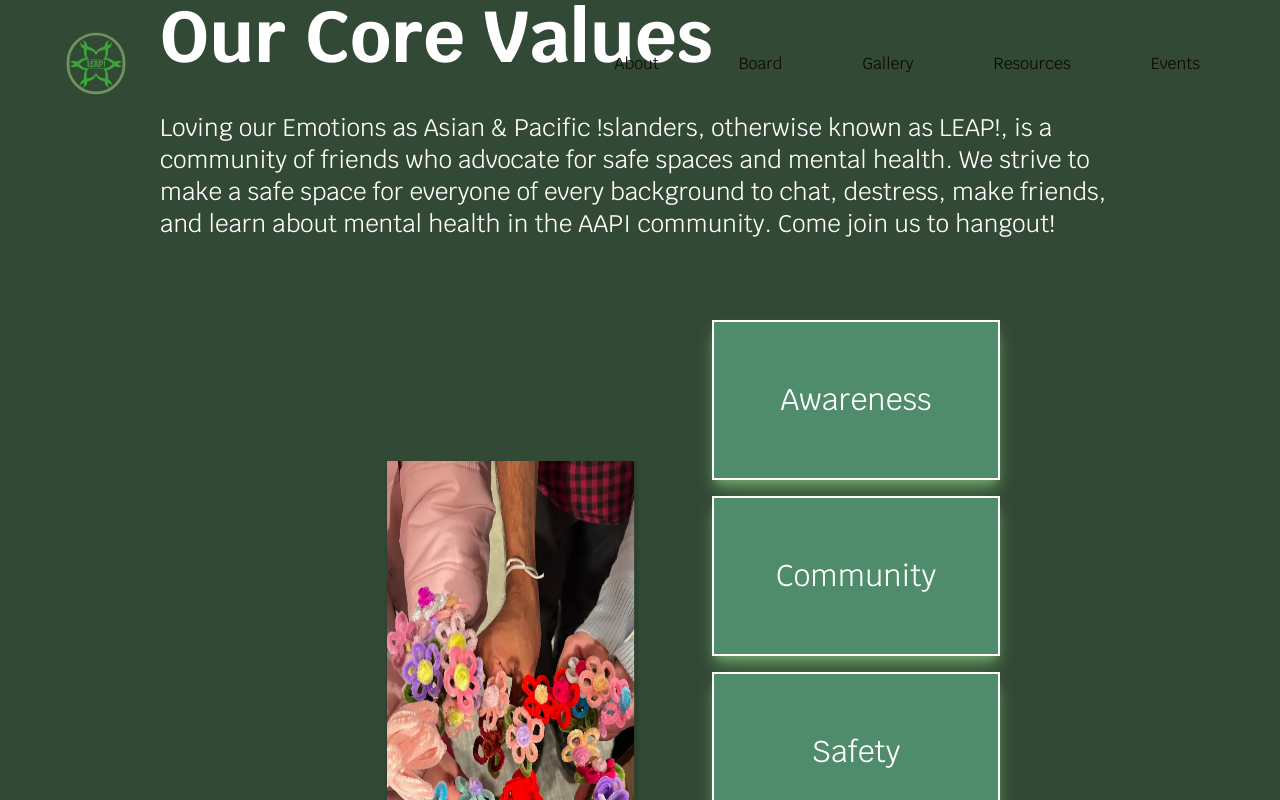
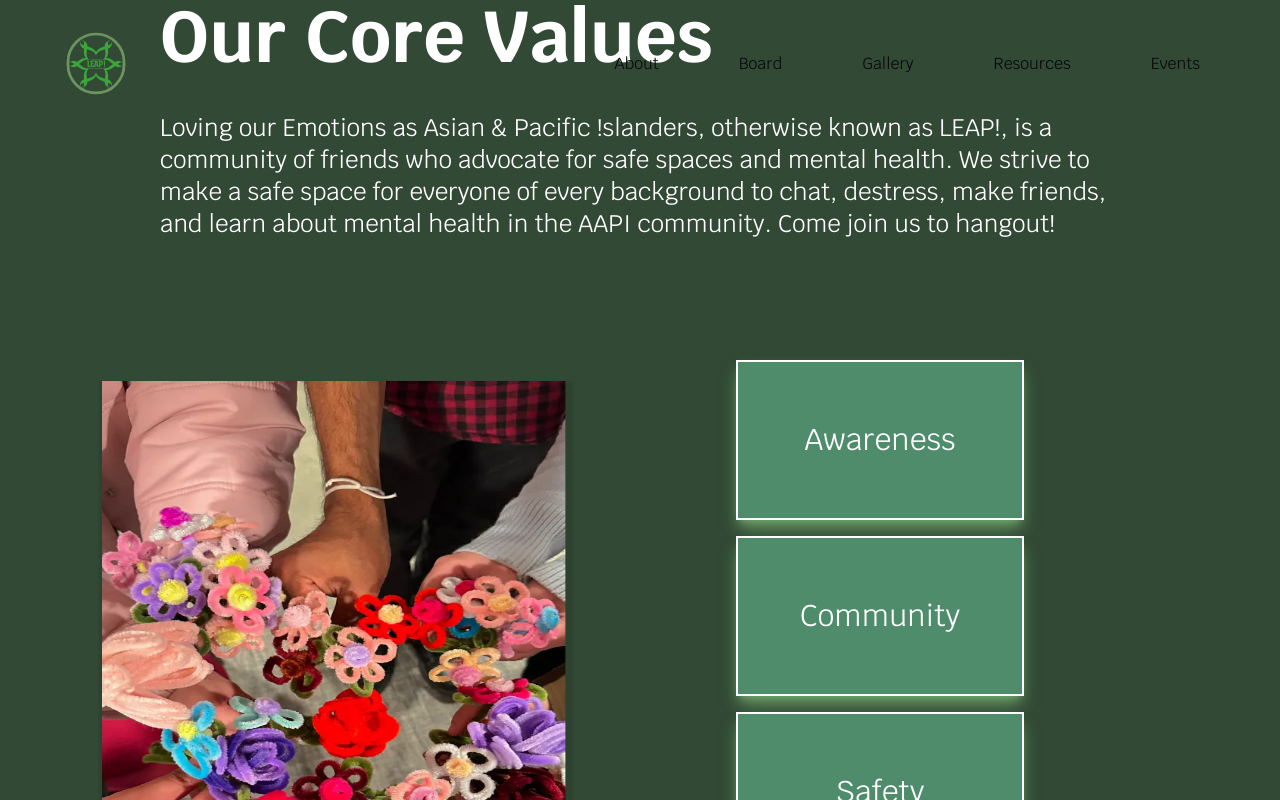
Before and after one commit to acm-ucr/leap-website, a Next.js app: page / in a window 1280 px wide. Shown: the top 800 px of the page. Built offline with nearby package versions, Linux system fonts and the light colour scheme.

Commit message:
responsify complete

```diff
--- a/src/components/home/Description.tsx
+++ b/src/components/home/Description.tsx
@@ -4,11 +4,11 @@ import FlowerImg from "@/public/assets/home/description.webp";
 
 const Description = () => {
   return (
-    <div className="sm:ml-84 md:ml-90 mt-20 flex items-center justify-center md:mt-24 lg:ml-96 lg:mt-28">
+    <div className="flex items-center justify-center">
       <Image
         src={FlowerImg}
         alt="Flowers"
-        className="sm:h-[350px] sm:w-[200px] md:h-[500px] md:w-[350px] lg:h-[650px] lg:w-[500px]"
+        className="h-[300px] w-[200px] md:h-[450px] md:w-[375px] lg:h-[650px] lg:w-[480px]"
       />
     </div>
   );
--- a/src/components/home/Value_Box.tsx
+++ b/src/components/home/Value_Box.tsx
@@ -3,12 +3,12 @@ import React from "react";
 const Value_Box = () => {
   const topics = ["Awareness", "Community", "Safety", "Mental Health"];
   return (
-    <div className="flex min-h-screen items-start justify-end">
-      <div className="md:mr-46 mr-40 grid w-full max-w-xs grid-cols-1 gap-4 lg:mr-52">
+    <div className="flex min-h-screen items-center justify-center">
+      <div className="grid w-full max-w-xs grid-cols-1 gap-4 lg:max-w-md">
         {topics.map((topic, index) => (
           <div
             key={index}
-            className="md:h-30 md:text-2.5xl flex h-20 w-40 items-center justify-center border-2 border-white bg-leap-mid-green p-2 text-center font-leap text-2xl text-white shadow-lg shadow-leap-light-green md:w-56 lg:h-40 lg:w-72 lg:text-3xl"
+            className="flex h-20 w-40 items-center justify-center border-2 border-white bg-leap-mid-green p-2 text-center font-leap text-2xl text-white shadow-lg shadow-leap-light-green md:w-56 lg:h-40 lg:w-72 lg:text-3xl"
           >
             {topic}
           </div>
--- a/src/components/home/ValuesContainer.tsx
+++ b/src/components/home/ValuesContainer.tsx
@@ -3,12 +3,12 @@ import Description from "@/components/home/Description";
 
 const ValuesContainer = () => {
   return (
-    <div className="flex items-center bg-leap-dark-green">
-      <div className="flex flex-1 items-center justify-center sm:mt-16 md:mt-20 lg:mt-24">
+    <div className="flex min-h-screen flex-row items-center justify-center bg-leap-dark-green">
+      <div className="flex items-center justify-center sm:mt-16 md:mt-20 lg:mt-16">
         <Description />
       </div>
 
-      <div className="mt-24 flex flex-1 items-center justify-center sm:mt-16 md:mt-20">
+      <div className="mx-6 flex items-center justify-center sm:mt-16 md:mx-24 md:mt-20 lg:mx-40 lg:mt-16">
         <Value_Box />
       </div>
     </div>
```
